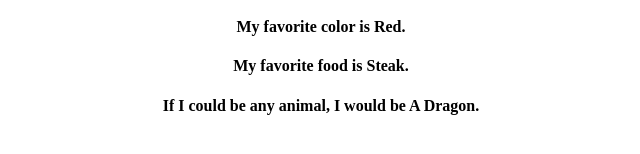
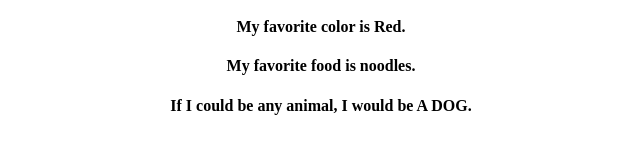
Before and after one commit to Rnagase24/my-first-repo, a plain HTML site: page index.html in a window 1280 px wide. Shown: the part 212-366 px from the top of the page, 319-959 px from the left. Drawn offline with Linux system fonts and the light colour scheme.

Commit message:
Adding my profile so it can be published

```diff
--- a/index.html
+++ b/index.html
@@ -13,8 +13,8 @@
 				<h3>About Me:</h3>
 					<h4>My hometown is Sao Paulo.</h4>
 					<h4>My favorite color is Red.</h4>
-					<h4>My favorite food is Steak.</h4>
-					<h4>If I could be any animal, I would be A Dragon.</h4>
+					<h4>My favorite food is noodles.</h4>
+					<h4>If I could be any animal, I would be A DOG.</h4>
 			</div>
 		  </body>
 		</html>
```
Also changed, not shown: 1 other file.
